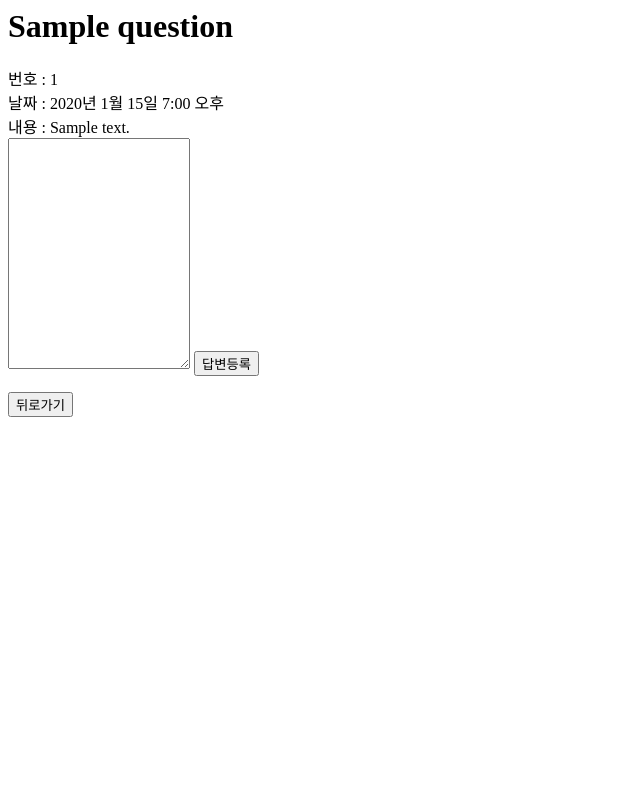
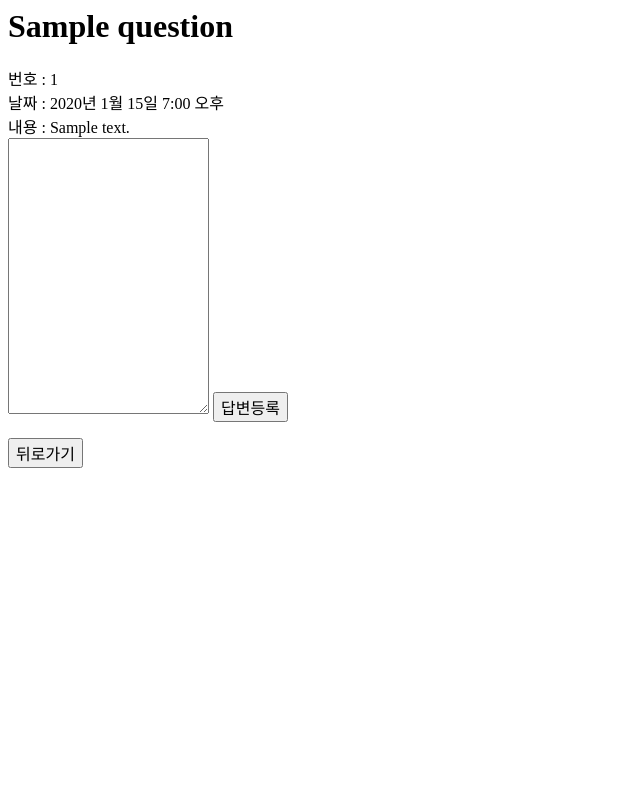
Before and after one commit to jhs512/site14, a Django app: page /pybo/1 in a window 1280 px wide. Shown: the whole page, without its empty margins (0-640 px from the left). Run offline with Django 4.2, Linux system fonts and the light colour scheme; tables that the repository leaves empty hold one stand-in row (values such as "Sample post"); some web fonts are replaced.

Commit message:
static 폴더로 정적파일 서빙, 폰트적용

```diff
--- a/config/settings.py
+++ b/config/settings.py
@@ -128,6 +128,10 @@ USE_TZ = True
 
 STATIC_URL = 'static/'
 
+STATICFILES_DIRS = [
+    BASE_DIR / 'static',
+]
+
 # Default primary key field type
 # https://docs.djangoproject.com/en/4.0/ref/settings/#default-auto-field
 
--- /dev/null
+++ b/static/common.css
@@ -0,0 +1,16 @@
+@font-face {
+    font-family: 'GmarketSansMedium';
+    src: url('https://cdn.jsdelivr.net/gh/projectnoonnu/noonfonts_2001@1.1/GmarketSansMedium.woff') format('woff');
+    font-weight: normal;
+    font-style: normal;
+}
+
+html > body {
+    font-family: "GmarketSansMedium";
+    text-underline-position: under;
+}
+
+button, input, select, textarea {
+    font-family : inherit;
+    font-size: 1em;
+}
--- a/templates/pybo/question_detail.html
+++ b/templates/pybo/question_detail.html
@@ -1,3 +1,6 @@
+{% load static %}
+<link rel="stylesheet" type="text/css" href="{% static 'common.css' %}">
+
 <h1>
     {{question.subject}}
 </h1>
--- a/templates/pybo/question_list.html
+++ b/templates/pybo/question_list.html
@@ -1,3 +1,6 @@
+{% load static %}
+<link rel="stylesheet" type="text/css" href="{% static 'common.css' %}">
+
 {% if question_list %}
 <ul>
     {% for question in question_list %}
```
Also changed, not shown: readme.md.
